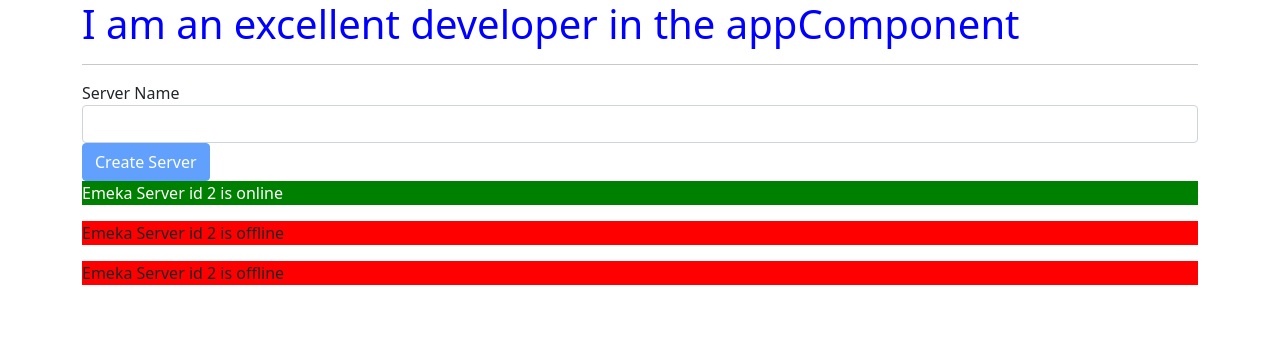
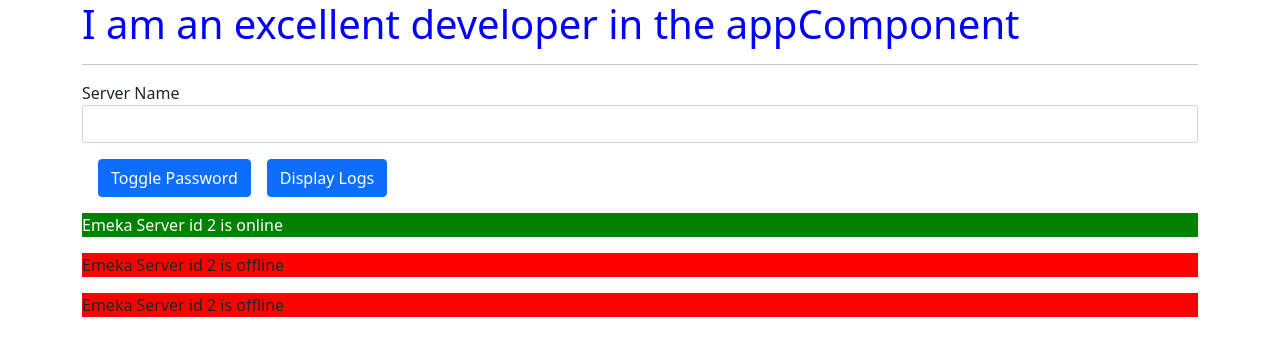
Before and after one commit to Areathy/angular-abc, an Angular app: page / in a window 1280 px wide. Shown: the top 356 px of the page. Built offline with nearby package versions, Linux system fonts and the light colour scheme.

Commit message:
Toggle button, Displaying logs using index.

```diff
--- a/src/app/servers/servers.component.css
+++ b/src/app/servers/servers.component.css
@@ -0,0 +1,3 @@
+.white-text {
+    color: white;
+}
--- a/src/app/servers/servers.component.html
+++ b/src/app/servers/servers.component.html
@@ -8,12 +8,23 @@
     [(ngModel)]="serverName"
 >
 
-<button
+<!-- <button
     class="btn btn-primary"
     [disabled]="serverName === ''"
     (click)="onCreateServer()"
->Create Server </button>
+>Create Server </button> -->
 <!-- <p>{{ serverCreationStatus }}</p> -->
+
+<button class=" btn btn-primary m-3" (click)="showSecret = !showSecret">Toggle Password</button>
+<button class=" btn btn-primary" (click)="onSaveToggleDetails()">Display Logs</button>
+<p *ngIf="showSecret">Secret password is happiness</p>
+<div
+    *ngFor="let logItem of log; let i = index"
+    [ngStyle]="{backgroundColor: i >= 4 ? 'blue' : 'transparent'}"
+    [ngClass]="{'white-text': i >= 4 }"
+>
+    {{ logItem }}
+</div>
 
 <p *ngIf="serverCreated">{{ "Abubakar" }} Server  is {{ serverName }}</p>
 
--- a/src/app/servers/servers.component.ts
+++ b/src/app/servers/servers.component.ts
@@ -12,6 +12,9 @@ export class ServersComponent implements OnInit {
   serverName: string = '';
   serverCreated: boolean = false;
   servers = ['TestServer1', 'TestServer2', 'TestServer3'];
+
+  showSecret: boolean = false;
+  log = [];
 
   constructor() {
     // setTimeout(() => {
@@ -36,4 +39,9 @@ export class ServersComponent implements OnInit {
   //   this.serverName = (<HTMLInputElement>event.target).value;
   // }
 
+  onSaveToggleDetails() {
+    // this.log.push(this.log.length + 1);
+    this.log.push(new Date );
+  }
+
 }
```
